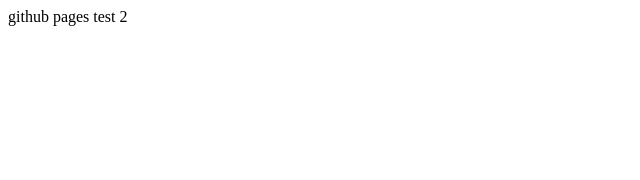
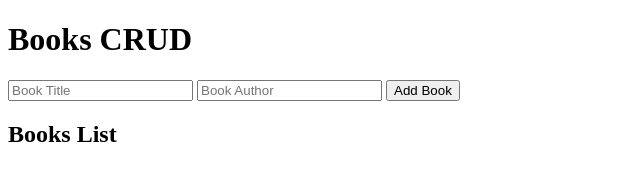
Before and after one commit to devtheon-io/web1, a plain HTML site: page index.html in a window 1280 px wide. Shown: the whole page, without its empty margins (0-640 px from the left). Drawn offline with Linux system fonts and the light colour scheme.

Commit message:
Update index.html

```diff
--- a/index.html
+++ b/index.html
@@ -1 +1,24 @@
-github pages test 2
+<!DOCTYPE html>
+<html lang="en">
+<head>
+  <meta charset="UTF-8">
+  <meta name="viewport" content="width=device-width, initial-scale=1.0">
+  <title>Books CRUD</title>
+</head>
+<body>
+  <h1>Books CRUD</h1>
+
+  <!-- Form to add/edit book -->
+  <form id="bookForm">
+    <input type="hidden" id="bookId">
+    <input type="text" id="bookTitle" placeholder="Book Title" required>
+    <input type="text" id="bookAuthor" placeholder="Book Author" required>
+    <button type="submit">Add Book</button>
+  </form>
+
+  <h2>Books List</h2>
+  <ul id="bookList"></ul>
+
+  <script src="script.js"></script>
+</body>
+</html>
```
